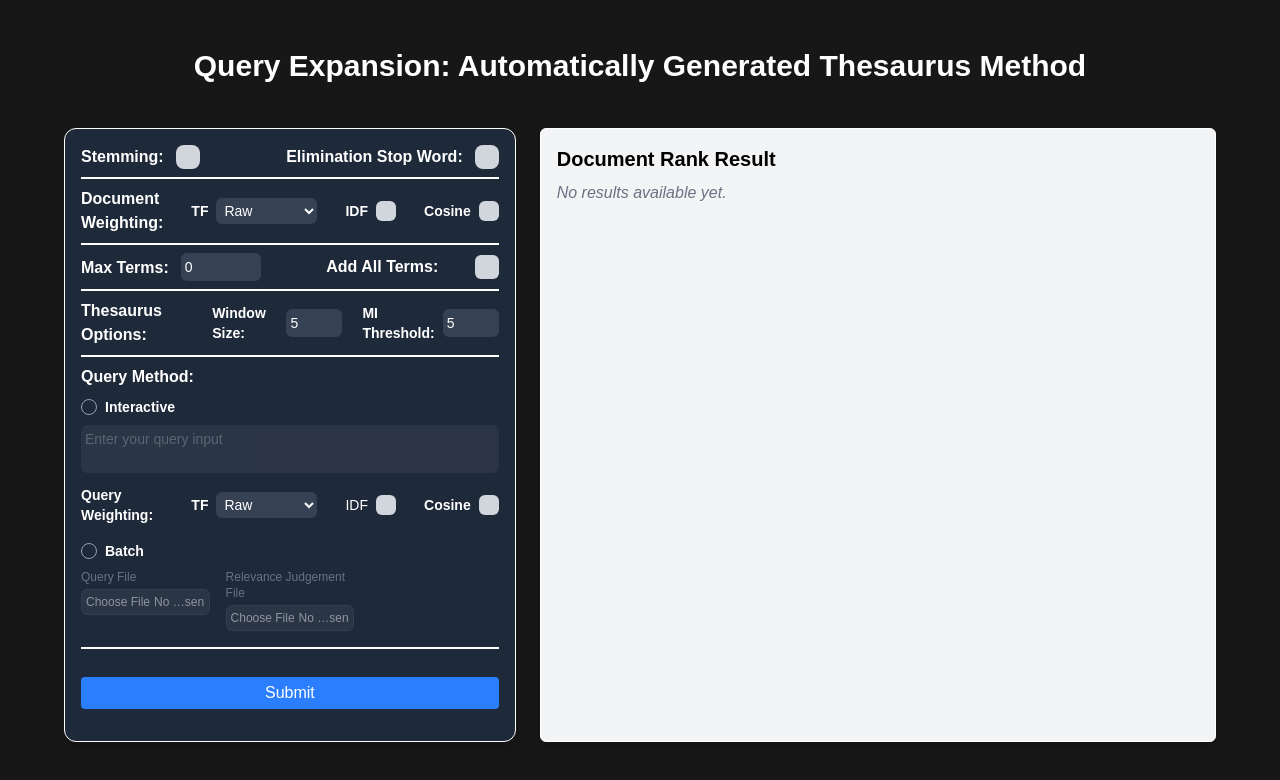
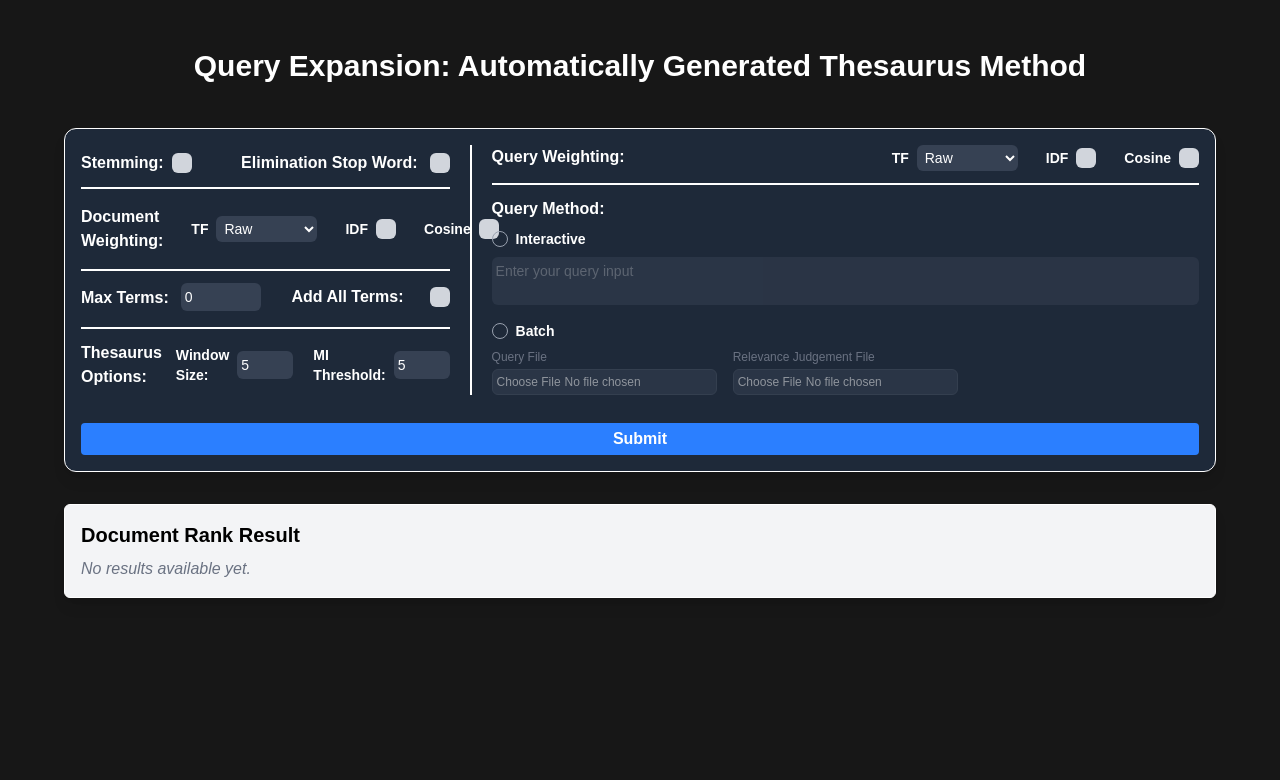
Before and after one commit to jasonrivalino/stbi-fe, a Next.js app: page / in a window 1280 px wide. Shown: the top 780 px of the page. Built offline with nearby package versions, Linux system fonts and the light colour scheme.

Commit message:
fix: fe condition to make it top down

```diff
--- a/src/app/component/menu.tsx
+++ b/src/app/component/menu.tsx
@@ -55,31 +55,10 @@ export function Menu({ onSubmitInteractive, onSubmitBatch }: MenuProps) {
 
   // Function to handle form submission
   const handleFormSubmit = () => {
-    // const tfDocsInactive = params['weights.docs.tf'] === 'n';
-    // const idfDocsInactive = !isIDFDocumentChecked;
-    // const cosineDocsInactive = !isCosineDocumentChecked;
-
-    // const maxTerms = maxTerms >= 0;
-
-    // if (tfDocsInactive && idfDocsInactive && cosineDocsInactive) {
-    //   alert('Please select at least one document weighting method (TF, IDF, or Cosine) for the documents.');
-    //   return;
-    // }
-
-    // if (!maxTerms) {
-    //   alert('Please enter a valid number for Max Terms.');
-    //   return;
-    // }
-
     if (!selectedOption) {
       alert("Please select a query method: Interactive or Batch.");
       return;
     }
-
-    // if (isInvertedDocumentChecked && !documentFile) {
-    //   alert("Please upload a document file to view the inverted file content.");
-    //   return;
-    // }
 
     // === INTERACTIVE mode validations ===
     if (selectedOption === 'interactive') {
@@ -87,15 +66,6 @@ export function Menu({ onSubmitInteractive, onSubmitBatch }: MenuProps) {
         alert("Please enter your query input.");
         return;
       }
-
-    //   const tfQueryInactive = params['weights.query.tf'] === 'n';
-    //   const idfQueryInactive = !isIDFQueryChecked;
-    //   const cosineQueryInactive = !isCosineQueryChecked;
-
-    //   if (tfQueryInactive && idfQueryInactive && cosineQueryInactive) {
-    //     alert("Please select at least one weighting method (TF, IDF, or Cosine) for the query.");
-    //     return;
-    //   }
 
       const updatedParams = {
         ...params,
@@ -291,13 +261,15 @@ export function Menu({ onSubmitInteractive, onSubmitBatch }: MenuProps) {
   };
 
   return (
-    <div className="pt-4 pb-8 px-4 border rounded-xl text-white bg-gray-800 shadow-lg w-full">
-      <div className="flex flex-row gap-5">
-        <div className="flex flex-col gap-2">
-          <div className="flex flex-row justify-between items-center pb-2 border-b-2">
+    <div className="py-4 px-4 border rounded-xl text-white bg-gray-800 shadow-lg w-full">
+      <div className="flex flex-row gap-4">
+
+        {/* Left Section: Parameters & Toggles */}
+        <div className="flex flex-col gap-4 w-1/3 pr-1 justify-center align-middle">
+          <div className="flex flex-row justify-between items-center pb-3 border-b-2">
 
             {/* Stemming Toggle */}
-            <div className="flex items-center gap-3">
+            <div className="flex items-center gap-2">
               <h2 className="text-base font-semibold">Stemming:</h2>
               <label className="inline-flex items-center cursor-pointer relative">
                 <input
@@ -306,7 +278,7 @@ export function Menu({ onSubmitInteractive, onSubmitBatch }: MenuProps) {
                   onChange={handleStemmingToggle}
                   className="sr-only peer"
                 />
-                <div className="w-6 h-6 bg-gray-300 rounded-lg relative transition-colors duration-300 peer-checked:bg-blue-500 flex items-center justify-center">
+                <div className="w-5 h-5 bg-gray-300 rounded-md relative transition-colors duration-300 peer-checked:bg-blue-500 flex items-center justify-center">
                   {isStemmingChecked && (
                     <span className="text-white text-xs font-bold">✔</span>
                   )}
@@ -324,7 +296,7 @@ export function Menu({ onSubmitInteractive, onSubmitBatch }: MenuProps) {
                   onChange={handleEliminationToggle}
                   className="sr-only peer"
                 />
-                <div className="w-6 h-6 bg-gray-300 rounded-lg relative transition-colors duration-300 peer-checked:bg-blue-500 flex items-center justify-center">
+                <div className="w-5 h-5 bg-gray-300 rounded-md relative transition-colors duration-300 peer-checked:bg-blue-500 flex items-center justify-center">
                   {isEliminationChecked && (
                     <span className="text-white text-xs font-bold">✔</span>
                   )}
@@ -392,7 +364,7 @@ export function Menu({ onSubmitInteractive, onSubmitBatch }: MenuProps) {
           </div>
 
           {/* Terms */}
-          <div className="flex flex-row w-full pt-2 border-t-2 justify-between items-center">
+          <div className="flex flex-row w-full pt-3 border-t-2 justify-between items-center">
             {/* Max Terms */}
             <div className="flex items-center gap-3 w-full">
               <h2 className="text-base font-semibold mt-[0.125rem]">Max Terms:</h2>
@@ -424,7 +396,7 @@ export function Menu({ onSubmitInteractive, onSubmitBatch }: MenuProps) {
                     onChange={handleAddAllTermsToggle}
                     className="sr-only peer"
                   />
-                  <div className="w-6 h-6 bg-gray-300 rounded-md relative transition-colors duration-300 peer-checked:bg-blue-500 flex items-center justify-center">
+                  <div className="w-5 h-5 bg-gray-300 rounded-md relative transition-colors duration-300 peer-checked:bg-blue-500 flex items-center justify-center">
                     {isAddAllTermsChecked && (
                       <span className="text-white text-xs font-bold">✔</span>
                     )}
@@ -434,7 +406,7 @@ export function Menu({ onSubmitInteractive, onSubmitBatch }: MenuProps) {
             </div>
 
           {/* Thesaurus Options */}
-          <div className="flex flex-row w-full pt-2 border-t-2 align-middle justify-between items-center">
+          <div className="flex flex-row w-full pt-3 border-t-2 align-middle justify-between items-center">
             <h2 className="text-base font-semibold">Thesaurus Options:</h2>
 
             <div className="flex flex-row gap-5 items-center">
@@ -470,32 +442,92 @@ export function Menu({ onSubmitInteractive, onSubmitBatch }: MenuProps) {
               </div>
             </div>
           </div>
+        </div>
 
-          {/* Query Method */}
-          <div className="flex flex-col gap-2 w-full justify-center align-middle pt-2 pb-4 border-y-2">
+        {/* Vertical Divider */}
+        <div className="w-[0.125rem] bg-white" />
+
+        {/* Right Section: Query Method */}
+        <div className="flex flex-col w-2/3 pl-1">
+          {/* Query Weighting */}
+          <div className="flex flex-row gap-7 mb-2 border-b-2 pb-3">
+            <h2 className={`font-semibold text-white`}>
+              Query Weighting:
+            </h2>
+
+            {/* TF */}
+            <div className="flex flex-row justify-between items-center ml-auto">
+              <h2 className={`text-sm justify-center align-center text-center mr-2 font-semibold text-white`}>
+                TF
+              </h2>
+              <select
+                className={`p-1 bg-gray-700 text-white rounded-md text-sm`}
+                value={params['weights.query.tf']}
+                onChange={(e) =>
+                  updateParam('weights.query.tf', e.target.value as SearchParams['weights.query.tf'])
+                }
+              >
+                <option value="l">Logarithmic</option>
+                <option value="b">Binary</option>
+                <option value="a">Augmented</option>
+                <option value="n">Raw</option>
+              </select>
+            </div>
+
+            {/* IDF */}
             <div className="flex items-center justify-between">
-              <h2 className="text-base font-semibold">Query Method:</h2>
-              {/* Add Checkboxed for Inverted Document */}
-              {/* <div className="flex items-center">
-                <h2 className="text-sm font-semibold mr-3 text-white">
-                  Inverted Document:
+              <h2 className={`text-sm justify-center align-center text-center mr-2 font-semibold text-white`}>
+                IDF
               </h2>
               <label className="inline-flex items-center cursor-pointer relative">
                 <input
                   type="checkbox"
-                    checked={isInvertedDocumentChecked}
-                    onChange={handleInvertedDocumentToggle}
+                  checked={isIDFQueryChecked}
+                  onChange={handleIDFQueryToggle}
                   className="sr-only peer"
                 />
-                  <div className="w-4 h-4 bg-gray-300 rounded-md relative transition-colors duration-300 peer-checked:bg-blue-500 flex items-center justify-center">
-                    {isInvertedDocumentChecked && (
+                <div
+                  className={`w-5 h-5 rounded-md transition-colors duration-300 flex items-center justify-center
+                    bg-gray-300 peer-checked:bg-blue-500 cursor-pointer`}
+                >
+                  {isIDFQueryChecked && (
                     <span className="text-white text-xs font-bold">✔</span>
                   )}
                 </div>
               </label>
-              </div> */}
             </div>
+
+            {/* Cosine */}
+            <div className="flex items-center justify-between">
+              <h2 className={`text-sm justify-center align-center text-center mr-2 font-semibold text-white`}>
+                Cosine
+              </h2>
+              <label className="inline-flex items-center cursor-pointer relative">
+                <input
+                  type="checkbox"
+                  checked={isCosineQueryChecked}
+                  onChange={handleCosineQueryToggle}
+                  className="sr-only peer"
+                />
+                <div
+                  className={`w-5 h-5 rounded-md transition-colors duration-300 flex items-center justify-center
+                    bg-gray-300 peer-checked:bg-blue-500 cursor-pointer`}
+                >
+                  {isCosineQueryChecked && (
+                    <span className="text-white text-xs font-bold">✔</span>
+                  )}
+                </div>
+              </label>
+            </div>
+          </div>
+
+          {/* Query Method Section */}
+          <div className="flex flex-col gap-2 w-full justify-center align-middle">
             <div className="flex flex-col gap-2 w-full">
+              <div className="flex items-center justify-between">
+                <h2 className="text-base font-semibold mt-1">Query Method:</h2>
+              </div>
+
               {/* Interactive */}
               <label className="inline-flex items-center cursor-pointer relative">
                 <input
@@ -517,76 +549,6 @@ export function Menu({ onSubmitInteractive, onSubmitBatch }: MenuProps) {
                 placeholder="Enter your query input"
                 onChange={(e) => setQuery(e.target.value)}
               />
-
-              {/* Query Weighting */}
-              <div className="flex flex-row gap-7 mt-1">
-                <h2 className={`text-sm font-semibold text-white`}>
-                  Query Weighting:
-                </h2>
-
-                {/* TF */}
-                <div className="flex flex-row justify-between items-center ml-auto">
-                  <h2 className={`text-sm justify-center align-center text-center mr-2 font-semibold text-white`}>
-                    TF
-                  </h2>
-                  <select
-                    className={`p-1 bg-gray-700 text-white rounded-md text-sm`}
-                    value={params['weights.query.tf']}
-                    onChange={(e) => updateParam('weights.query.tf', e.target.value as SearchParams['weights.query.tf'])}
-                  >
-                    <option value="l">Logarithmic</option>
-                    <option value="b">Binary</option>
-                    <option value="a">Augmented</option>
-                    <option value="n">Raw</option>
-                  </select>
-                </div>
-
-                {/* IDF */}
-                <div className="flex items-center justify-between">
-                  <h2 className={`text-sm justify-center align-center text-center mr-2 font-semiboldtext-white`}>
-                    IDF
-                  </h2>
-                  <label className="inline-flex items-center cursor-pointer relative">
-                    <input
-                      type="checkbox"
-                      checked={isIDFQueryChecked}
-                      onChange={() => handleIDFQueryToggle()}
-                      className="sr-only peer"
-                    />
-                    <div
-                      className={`w-5 h-5 rounded-md relative transition-colors duration-300 flex items-center justify-center
-                        bg-gray-300 peer-checked:bg-blue-500 cursor-pointer`}
-                    >
-                      {isIDFQueryChecked && (
-                        <span className="text-white text-xs font-bold">✔</span>
-                      )}
-                    </div>
-                  </label>
-                </div>
-
-                {/* Cosine */}
-                <div className="flex items-center justify-between">
-                  <h2 className={`text-sm justify-center align-center text-center mr-2 font-semibold text-white`}>
-                    Cosine
-                  </h2>
-                  <label className="inline-flex items-center cursor-pointer relative">
-                    <input
-                      type="checkbox"
-                      checked={isCosineQueryChecked}
-                      onChange={() => handleCosineQueryToggle()}
-                      className="sr-only peer"
-                    />
-                    <div
-                      className={`w-5 h-5 rounded-md relative transition-colors duration-300 flex items-center justify-center
-                        bg-gray-300 peer-checked:bg-blue-500 cursor-pointer`}
-                    >
-                      {isCosineQueryChecked && (
-                        <span className="text-white text-xs font-bold">✔</span>
-                      )}
-                    </div>
-                  </label>
-                </div>
-              </div>
 
               {/* Batch */}
               <label className="inline-flex items-center cursor-pointer relative mt-2">
@@ -614,24 +576,9 @@ export function Menu({ onSubmitInteractive, onSubmitBatch }: MenuProps) {
                     disabled={!isBatch}
                     className={`p-1 bg-gray-700 text-white rounded-md text-xs border border-gray-600 transition-colors duration-200 cursor-pointer
                       ${!isBatch ? 'opacity-50 cursor-not-allowed' : 'hover:border-blue-400 hover:bg-gray-600'}`}
-                    onChange={(e) => handleQueryFileUpload(e)}
+                    onChange={handleQueryFileUpload}
                   />
                 </div>
-
-                {/* Document file */}
-                {/* <div className="flex flex-col">
-                  <label className={`text-xs font-medium mb-1 ${!isBatch ? 'text-gray-500' : 'text-white'}`}>
-                    Document File
-                  </label>
-                  <input
-                    type="file"
-                    accept="*"
-                    disabled={!isBatch}
-                    className={`p-1 bg-gray-700 text-white rounded-md text-xs border border-gray-600 transition-colors duration-200 cursor-pointer
-                      ${!isBatch ? 'opacity-50 cursor-not-allowed' : 'hover:border-blue-400 hover:bg-gray-600'}`}
-                    onChange={(e) => handleDocumentFileUpload(e)}
-                  />
-                </div> */}
 
                 {/* Relevance Judgment file */}
                 <div className="flex flex-col">
@@ -644,7 +591,7 @@ export function Menu({ onSubmitInteractive, onSubmitBatch }: MenuProps) {
                     disabled={!isBatch}
                     className={`p-1 bg-gray-700 text-white rounded-md text-xs border border-gray-600 transition-colors duration-200 cursor-pointer
                       ${!isBatch ? 'opacity-50 cursor-not-allowed' : 'hover:border-blue-400 hover:bg-gray-600'}`}
-                    onChange={(e) => handleRelevanceFileUpload(e)}
+                    onChange={handleRelevanceFileUpload}
                   />
                 </div>
               </div>
@@ -656,7 +603,7 @@ export function Menu({ onSubmitInteractive, onSubmitBatch }: MenuProps) {
       {/* Submit Button */}
       <button
         onClick={handleFormSubmit}
-        className="mt-7 px-4 py-1 bg-blue-500 text-white rounded hover:bg-blue-600 w-full transition-colors duration-300"
+        className="font-semibold mt-7 px-4 py-1 bg-blue-500 text-white rounded hover:bg-blue-600 w-full transition-colors duration-300"
       >
         Submit
       </button>
--- a/src/app/page.tsx
+++ b/src/app/page.tsx
@@ -38,11 +38,11 @@ export default function Home() {
         <h1 className="text-3xl font-bold pt-12 pb-7 text-center">
           Query Expansion: Automatically Generated Thesaurus Method
         </h1>
-        <div className="flex flex-row w-full gap-6 pb-14">
-          <div className="w-2/3">
+        <div className="flex flex-col w-full gap-8 pb-16">
+          <div>
             <Menu onSubmitInteractive={handleInteractiveSubmit} onSubmitBatch={handleBatchSubmit} />
           </div>
-          <div className="w-full">
+          <div>
             <Result
               selected={submittedParams?.q || ""}
               result={searchResult?.result}
```
Also changed, not shown: src/app/component/result.tsx (+39 -34 lines). Lines whose indentation alone changed are shown as unchanged.
